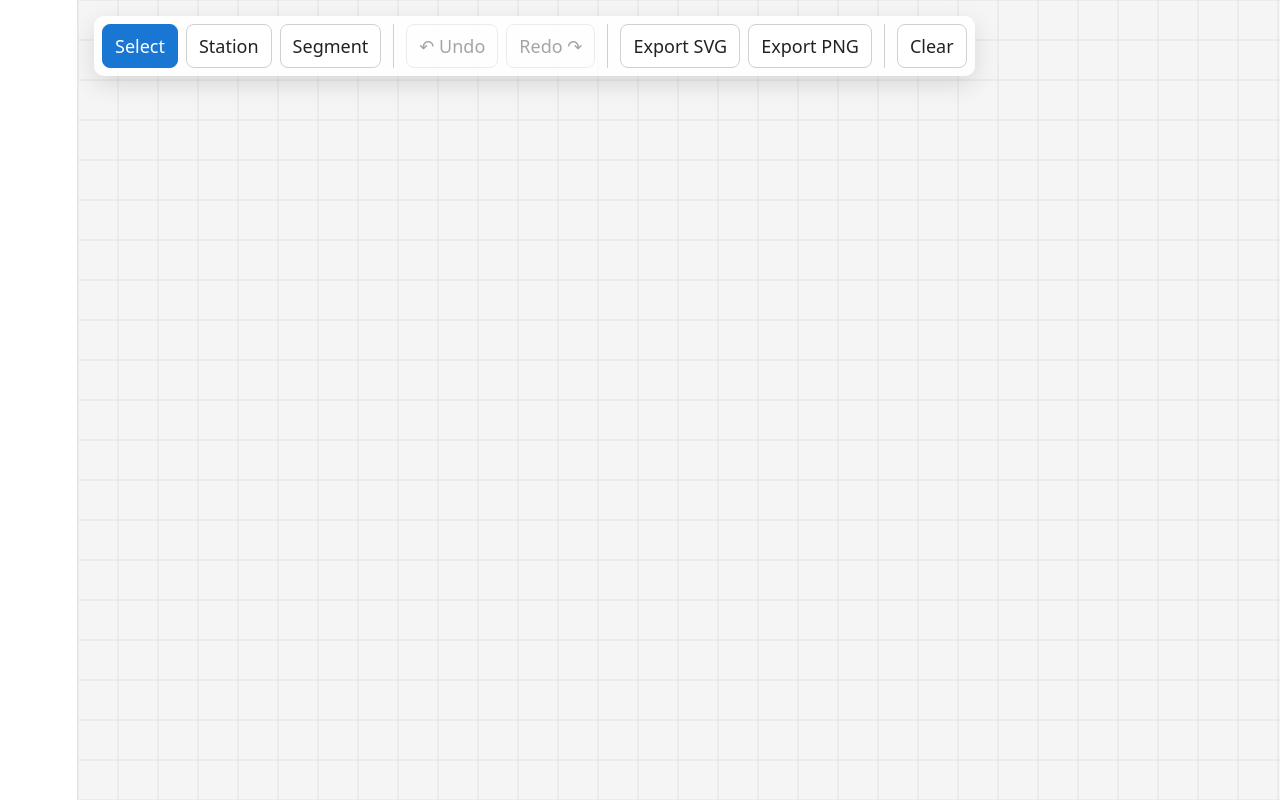
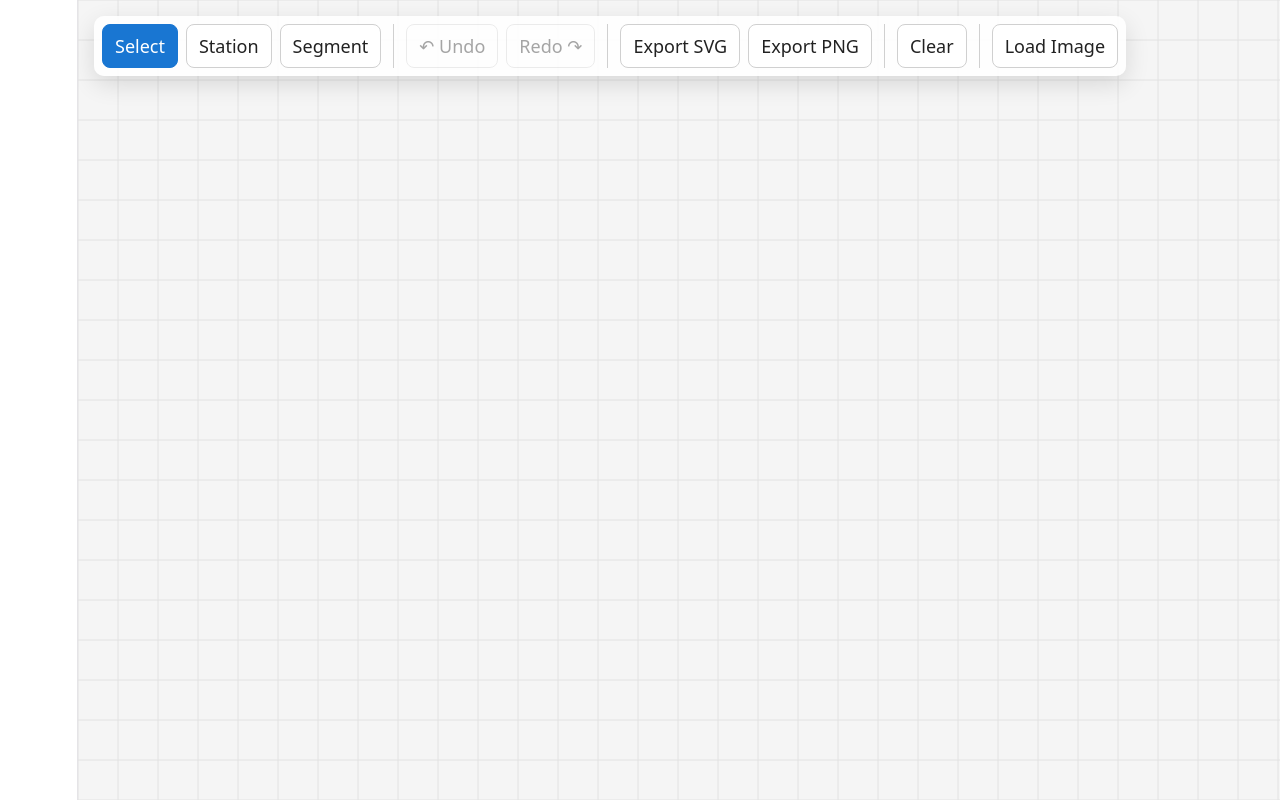
Before and after one commit to minzen/transit-editor, a React (Vite) app: page / in a window 1280 px wide. Shown: the top 800 px of the page. Built offline with nearby package versions, Linux system fonts and the light colour scheme.

Commit message:
Add background image feature

```diff
--- a/src/editor/EditorCanvas.tsx
+++ b/src/editor/EditorCanvas.tsx
@@ -44,6 +44,9 @@ export function EditorCanvas() {
     const [isCreatingLine, setIsCreatingLine] = useState(false)
     const [newLineName, setNewLineName] = useState('')
     const [newLineColor, setNewLineColor] = useState('#1976d2')
+
+    const [backgroundImage, setBackgroundImage] = useState<string | null>(null)
+    const [showBackground, setShowBackground] = useState(true)
 
     const colorPalette = [
         '#e53935',
@@ -308,12 +311,50 @@ export function EditorCanvas() {
                         if (window.confirm('Are you sure you want to clear all data?')) {
                             clear()
                             setSelectedLineId(null)
+                            setBackgroundImage(null)
                         }
                     }}
                     title="Clear all"
                 >
                     Clear
                 </button>
+
+                <div className="editor-toolbar-separator" />
+
+                <button
+                    type="button"
+                    className="editor-toolbar-button"
+                    onClick={() => {
+                        const input = document.createElement('input')
+                        input.type = 'file'
+                        input.accept = 'image/*'
+                        input.onchange = (e) => {
+                            const file = (e.target as HTMLInputElement).files?.[0]
+                            if (file) {
+                                const reader = new FileReader()
+                                reader.onload = (event) => {
+                                    setBackgroundImage(event.target?.result as string)
+                                }
+                                reader.readAsDataURL(file)
+                            }
+                        }
+                        input.click()
+                    }}
+                    title="Load background image"
+                >
+                    Load Image
+                </button>
+
+                {backgroundImage && (
+                    <button
+                        type="button"
+                        className="editor-toolbar-button"
+                        onClick={() => setShowBackground(!showBackground)}
+                        title={showBackground ? 'Hide background' : 'Show background'}
+                    >
+                        {showBackground ? 'Hide BG' : 'Show BG'}
+                    </button>
+                )}
 
                 {activeTool === 'segment' && (
                     <>
@@ -601,6 +642,20 @@ export function EditorCanvas() {
             scale(${viewport.zoom})
           `}
                 >
+                    {backgroundImage && showBackground && (
+                        <image
+                            href={backgroundImage}
+                            x={-2000}
+                            y={-2000}
+                            width={4000}
+                            height={4000}
+                            opacity={0.3}
+                            style={{
+                                pointerEvents: 'none',
+                            }}
+                        />
+                    )}
+
                     <GridLayer
                         width={4000}
                         height={4000}
```
